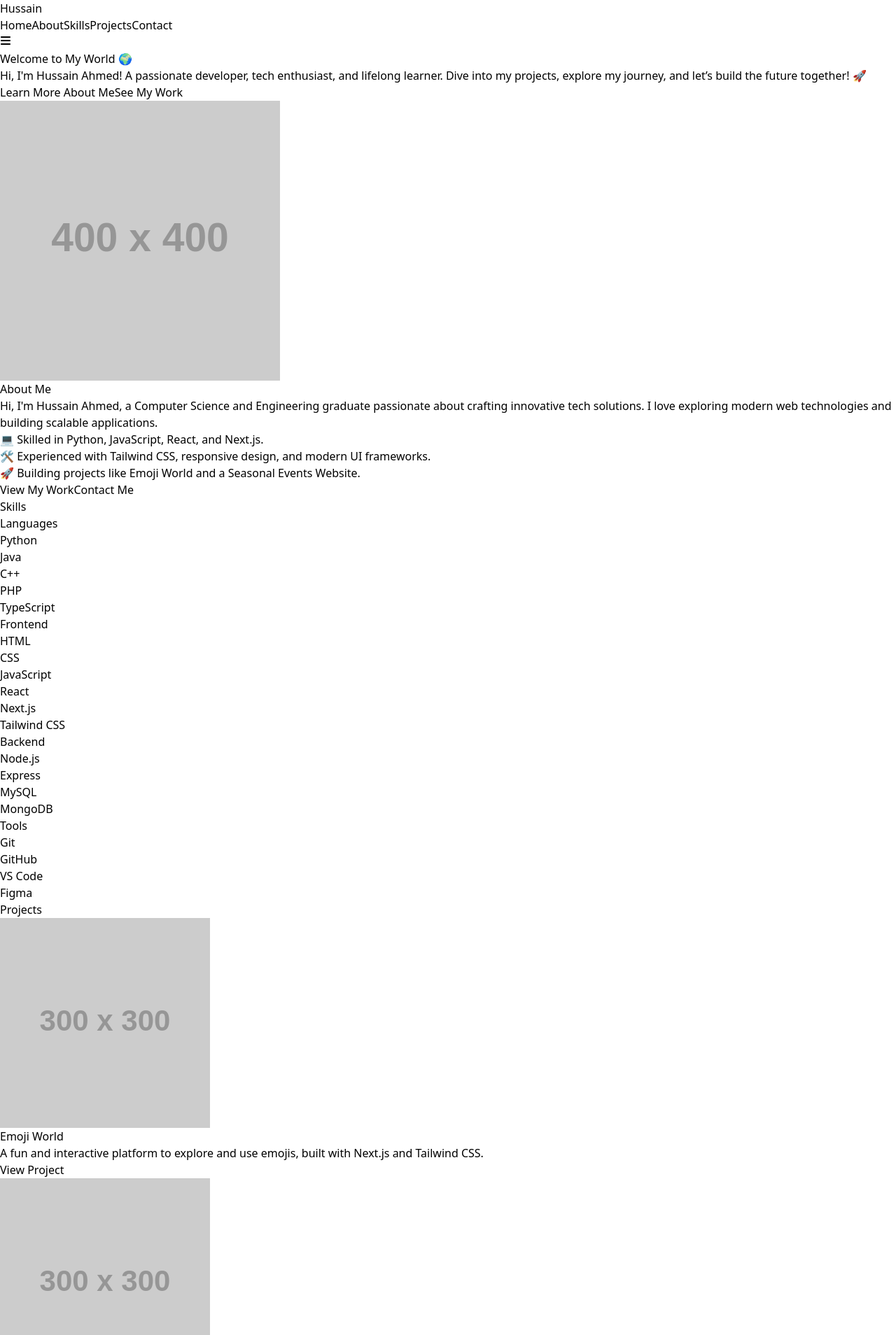
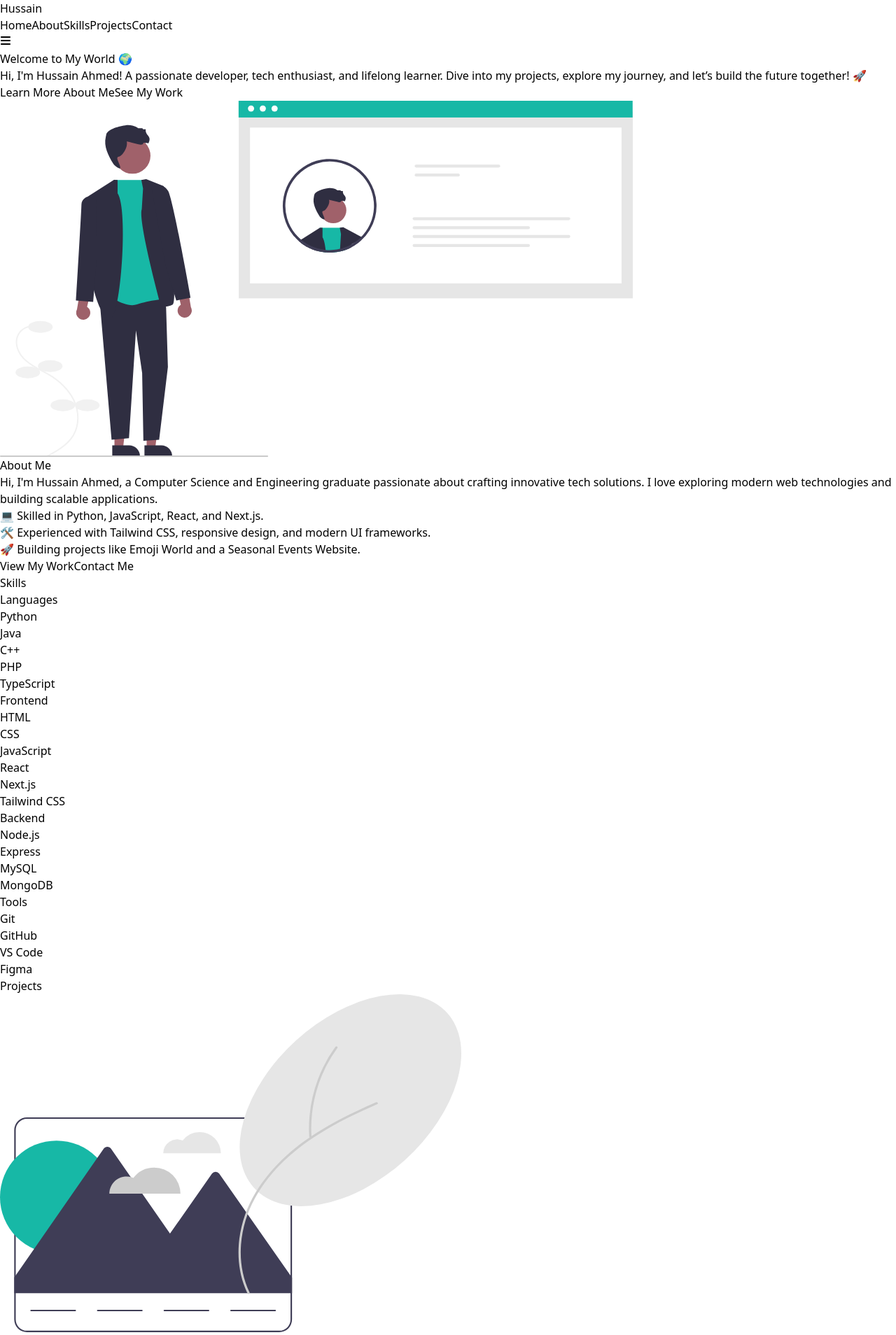
Before and after one commit to hussain-ahmed2/portfolio-app, a React (Vite) app: page / in a window 1280 px wide. Shown: the top 1908 px of the page at 70% size. Built offline with nearby package versions, Linux system fonts and the light colour scheme.

Commit message:
update the about and project images to the page

```diff
--- a/src/components/About.tsx
+++ b/src/components/About.tsx
@@ -9,7 +9,7 @@ const About = () => {
         {/* Image Section */}
         <div className="text-center md:text-left">
           <img
-            src="https://via.placeholder.com/400"
+            src='./profile-about.svg'
             alt="Hussain Ahmed"
             className="rounded-lg shadow-lg mx-auto md:mx-0 w-3/4 md:w-full"
           />
--- a/src/components/Projects.tsx
+++ b/src/components/Projects.tsx
@@ -12,21 +12,21 @@ const Projects = () => {
       description:
         "A fun and interactive platform to explore and use emojis, built with Next.js and Tailwind CSS.",
       link: "#",
-      image: "https://via.placeholder.com/300",
+      image: "./project-alt.svg",
     },
     {
       title: "Seasonal Events Website",
       description:
         "A platform showcasing events across all six seasons of Bangladesh, with user reviews and rating features.",
       link: "#",
-      image: "https://via.placeholder.com/300",
+      image: "./project-alt.svg",
     },
     {
       title: "Weather App",
       description:
         "A simple weather forecasting app that provides real-time weather updates, built with React.",
       link: "https://weather-app-by-hussain.netlify.app/",
-      image: "https://via.placeholder.com/300",
+      image: "./project-alt.svg",
     },
   ];
   return (
```
